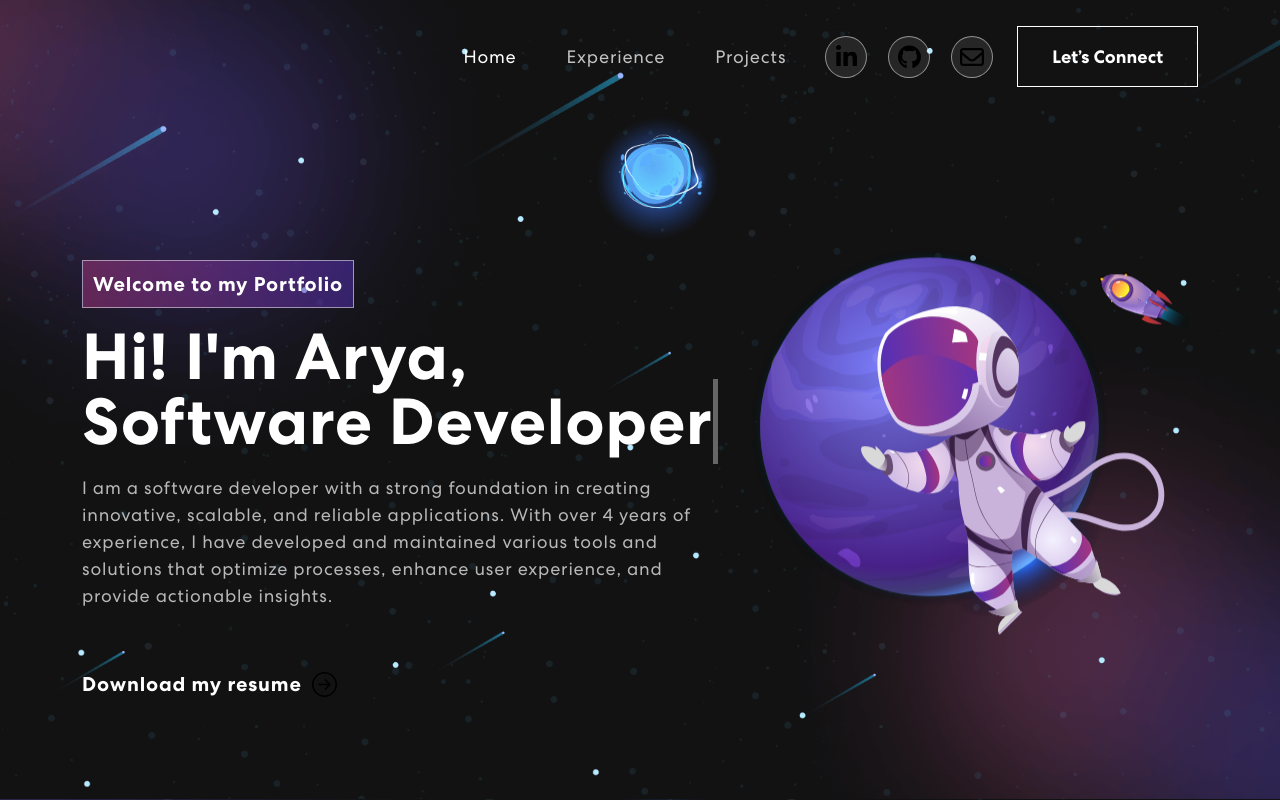
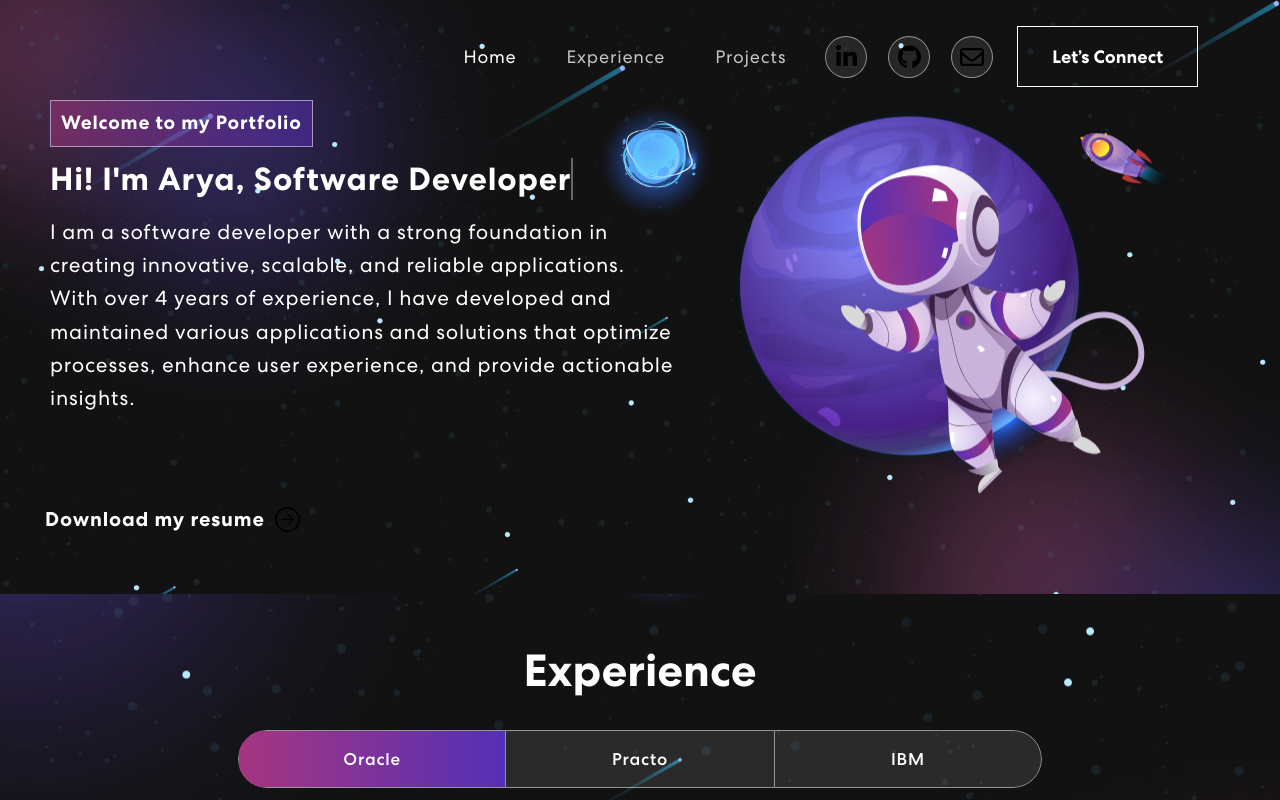
Before and after one commit to AryaASinhaS/profile, a React (Create React App) app: page / in a window 1280 px wide. Shown: the top 800 px of the page. Built offline with nearby package versions, Linux system fonts and the light colour scheme.

Commit message:
Update Banner.js

```diff
--- a/src/components/Banner.js
+++ b/src/components/Banner.js
@@ -1,11 +1,10 @@
 import { useState, useEffect } from "react";
 import { Container, Row, Col } from "react-bootstrap";
 import headerImg from "../assets/img/header.svg";
-import { ArrowRightCircle } from 'react-bootstrap-icons';
-import 'animate.css';
-import TrackVisibility from 'react-on-screen';
-import resume from '../assets/files/Arya Sinha_Resume.pdf';
-
+import { ArrowRightCircle } from "react-bootstrap-icons";
+import "animate.css";
+import TrackVisibility from "react-on-screen";
+import resume from "../assets/files/Arya Sinha_Resume.pdf";
 
 export const Banner = () => {
   const handleDownloadResume = () => {
@@ -15,11 +14,11 @@ export const Banner = () => {
     document.body.appendChild(link);
     link.click();
     document.body.removeChild(link);
-  }
+  };
 
   const [loopNum, setLoopNum] = useState(0);
   const [isDeleting, setIsDeleting] = useState(false);
-  const [text, setText] = useState('');
+  const [text, setText] = useState("");
   const [delta, setDelta] = useState(300 - Math.random() * 100);
   const [index, setIndex] = useState(1);
   const toRotate = ["Software Developer"];
@@ -30,65 +29,210 @@ export const Banner = () => {
       tick();
     }, delta);
 
-    return () => { clearInterval(ticker) };
-  }, [text])
+    return () => {
+      clearInterval(ticker);
+    };
+  }, [text]);
 
   const tick = () => {
     let i = loopNum % toRotate.length;
     let fullText = toRotate[i];
-    let updatedText = isDeleting ? fullText.substring(0, text.length - 1) : fullText.substring(0, text.length + 1);
+    let updatedText = isDeleting
+      ? fullText.substring(0, text.length - 1)
+      : fullText.substring(0, text.length + 1);
 
     setText(updatedText);
 
     if (isDeleting) {
-      setDelta(prevDelta => prevDelta / 2);
+      setDelta((prevDelta) => prevDelta / 2);
     }
 
     if (!isDeleting && updatedText === fullText) {
       setIsDeleting(true);
-      setIndex(prevIndex => prevIndex - 1);
+      setIndex((prevIndex) => prevIndex - 1);
       setDelta(period);
-    } else if (isDeleting && updatedText === '') {
+    } else if (isDeleting && updatedText === "") {
       setIsDeleting(false);
       setLoopNum(loopNum + 1);
       setIndex(1);
       setDelta(500);
     } else {
-      setIndex(prevIndex => prevIndex + 1);
+      setIndex((prevIndex) => prevIndex + 1);
     }
   };
 
   return (
-
     <section className="banner" id="home">
       <Container>
-        <Row className="aligh-items-center">
-          <Col xs={12} md={6} xl={7}>
+        <Row className="align-items-center">
+          <Col xs={12} md={6} xl={7} className="text-container">
             <TrackVisibility>
-              {({ isVisible }) =>
-              <div className={isVisible ? "animate__animated animate__fadeIn" : ""}>
-                <span className="tagline">Welcome to my Portfolio</span>
-                <h1>{`Hi! I'm Arya, `} <span className="txt-rotate" dataPeriod="1000" data-rotate='["Software Developer"]'><span className="wrap">{text}</span></span></h1>
-                  <p>I am a software developer with a strong foundation in creating innovative, scalable, and reliable applications. With over 4 years of experience, I have developed and maintained various tools and solutions that optimize processes, enhance user experience, and provide actionable insights.</p>
-                  <button
-                    className="resume-button"
-                    onClick={() => {
-                      handleDownloadResume();}}>
+              {({ isVisible }) => (
+                <div className={isVisible ? "animate__animated animate__fadeIn" : ""}>
+                  <span className="tagline">Welcome to my Portfolio</span>
+                  <h1>
+                    {`Hi! I'm Arya, `}
+                    <span
+                      className="txt-rotate"
+                      dataPeriod="1000"
+                      data-rotate='["Software Developer"]'
+                    >
+                      <span className="wrap">{text}</span>
+                    </span>
+                  </h1>
+                  <p>
+                    I am a software developer with a strong foundation in
+                    creating innovative, scalable, and reliable applications.
+                    With over 4 years of experience, I have developed and
+                    maintained various applications and solutions that optimize
+                    processes, enhance user experience, and provide actionable
+                    insights.
+                  </p>
+                  <div className="btn-container">
+                    <button className="resume-button" onClick={handleDownloadResume}>
                     Download my resume <ArrowRightCircle size={25} />
-                  </button>
-              </div>}
+                    </button>
+                  </div>
+                </div>
+              )}
             </TrackVisibility>
           </Col>
-          <Col xs={12} md={6} xl={5}>
+          <Col xs={12} md={6} xl={5} className="d-flex justify-content-center">
             <TrackVisibility>
-              {({ isVisible }) =>
+              {({ isVisible }) => (
                 <div className={isVisible ? "animate__animated animate__zoomIn" : ""}>
-                  <img src={headerImg} alt="Header Img"/>
-                </div>}
+                  <img
+                    src={headerImg}
+                    alt="Header Img"
+                    className="img-fluid"
+                    style={{
+                      maxWidth: "100%",
+                      height: "auto",
+                    }}
+                  />
+                </div>
+              )}
             </TrackVisibility>
           </Col>
         </Row>
       </Container>
+      <style>
+        {`
+          .banner {
+            padding: 50px 15px;
+          }
+
+          .text-container {
+            display: flex;
+            flex-direction: column;
+            align-items: flex-start;
+            text-align: left;
+          }
+
+          .banner .tagline {
+            font-size: 1.2rem;
+          }
+
+          .banner h1 {
+            font-size: 2rem;
+            word-wrap: break-word;
+          }
+
+          .banner p {
+            color: #fff;
+            font-size: 1.2rem;
+            line-height: 1.6;
+            max-width: 100%;
+            margin-bottom: 20px;
+          }
+
+
+          .text-container {
+            display: flex;
+            flex-direction: column;
+            align-items: flex-start;
+            text-align: left;
+            padding-left: 0;
+            margin-left: -20px;
+          }
+
+          .btn-container {
+            display: flex;
+            justify-content: flex-start;
+            width: 100%;
+            margin-left: -20px;
+          }
+
+          /* Center content on mobile */
+          @media (max-width: 768px) {
+            .text-container {
+              align-items: center;
+              text-align: center;
+              margin-left: 0;
+              padding-left: 0;
+            }
+
+            .btn-container {
+              justify-content: center;
+              margin-left: 0;
+            }
+          }
+
+
+          .resume-button {
+            font-size: 0.9rem;
+            padding: 10px 15px;
+          }
+
+          @media (max-width: 768px) {
+            .text-container {
+              align-items: center;
+              text-align: center;
+            }
+
+            .btn-container {
+              justify-content: center;
+            }
+
+            .banner h1 {
+              font-size: 1.8rem;
+            }
+
+            .banner p {
+              font-size: 1.6rem;
+              margin-bottom: 25px;
+            }
+
+            .banner .tagline {
+              font-size: 1rem;
+            }
+
+            .resume-button {
+              font-size: 0.8rem;
+              padding: 8px 12px;
+            }
+          }
+
+          @media (min-width: 992px) {
+            .text-container {
+              align-items: flex-start;
+              text-align: left;
+            }
+
+            .btn-container {
+              justify-content: flex-start;
+            }
+
+            .banner {
+              padding-top: 100px;
+            }
+
+            .banner p {
+              font-size: 1.3rem;
+            }
+          }
+        `}
+      </style>
     </section>
   );
 };
```
